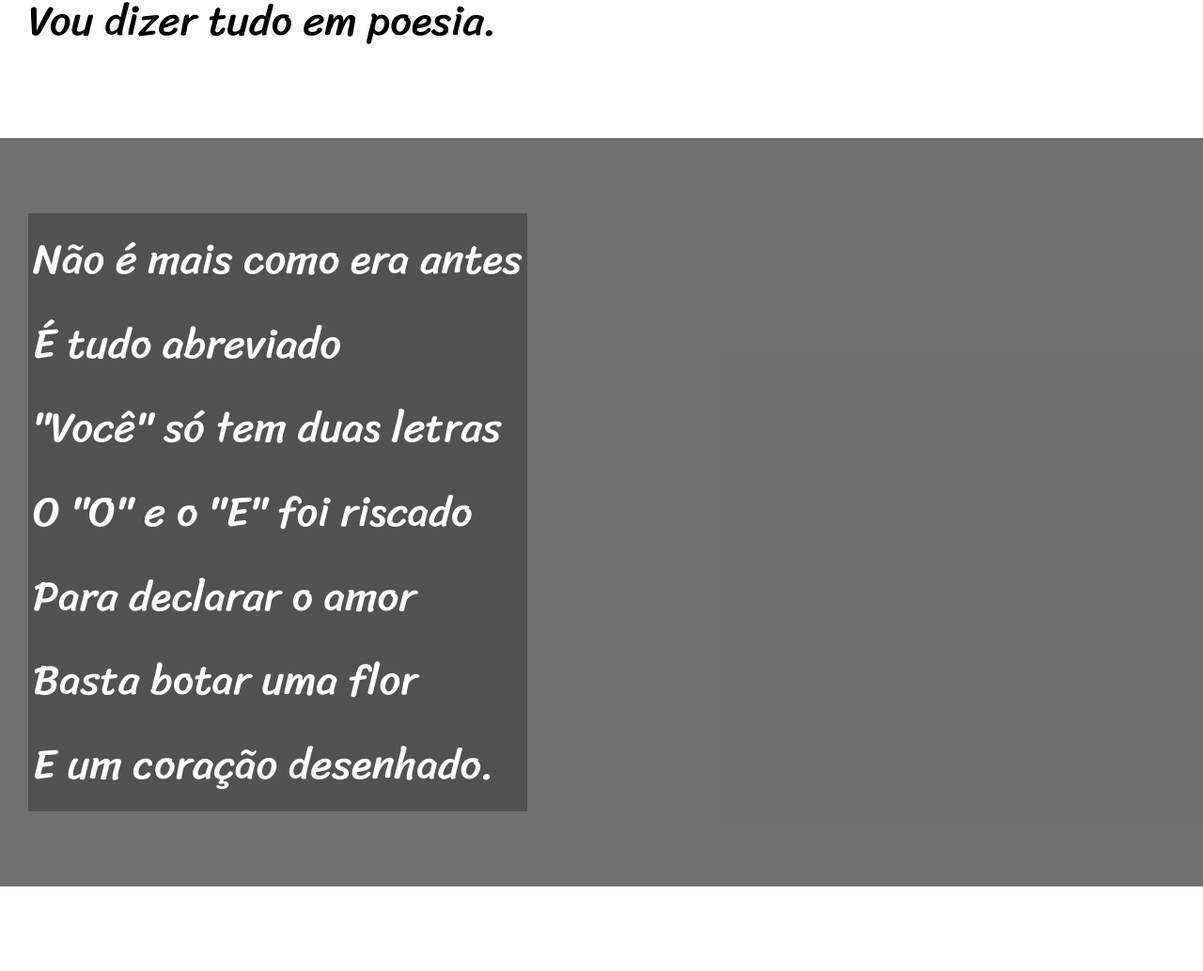
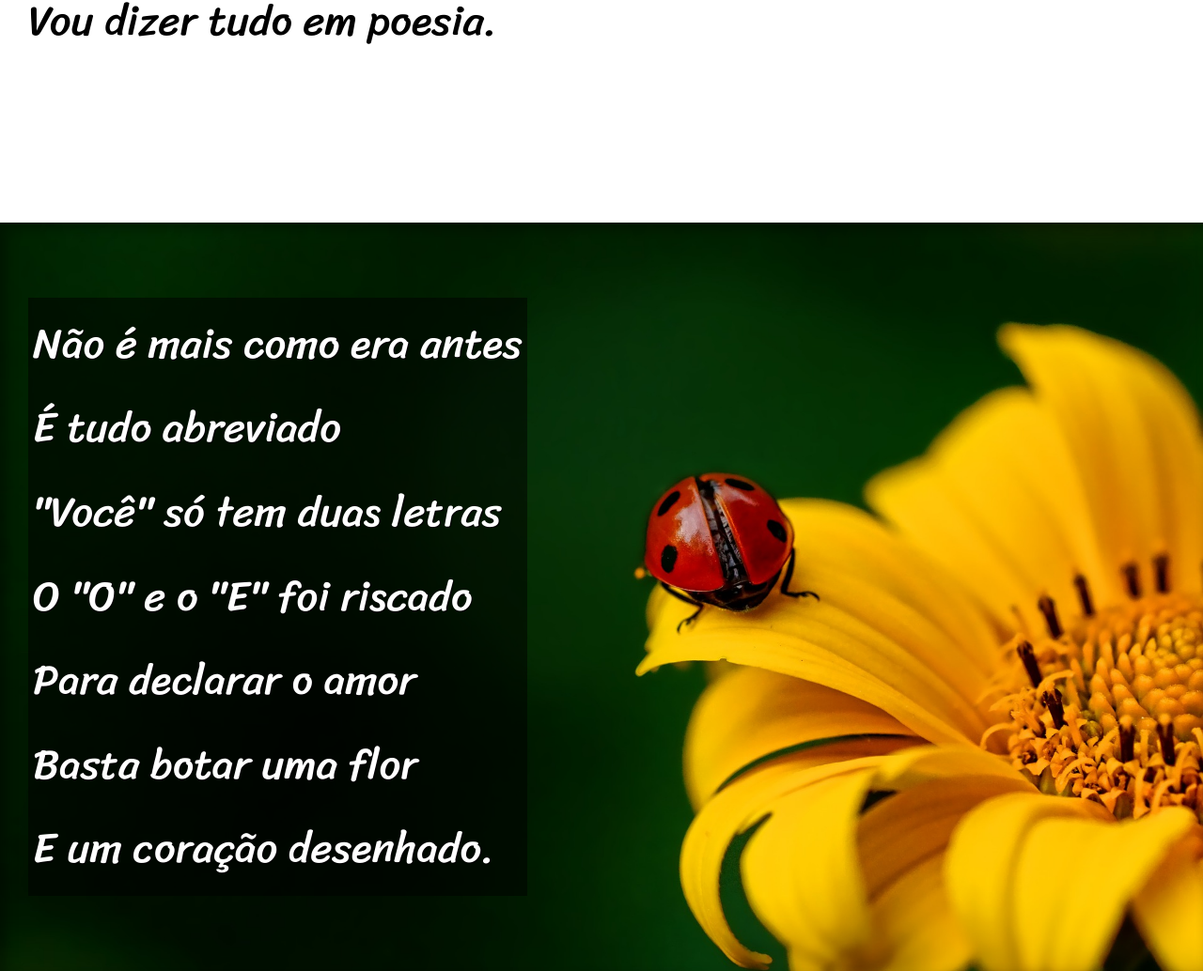
Before and after one commit to Fabianjoo/HTML-CSS, a plain HTML site: page Desafios/d012/index.html in a window 1280 px wide. Shown: the part 900-1934 px from the top of the page at 94% size. Drawn offline with Linux system fonts and the light colour scheme.

Commit message:
finalizado

```diff
--- a/Desafios/d012/estilo/style.css
+++ b/Desafios/d012/estilo/style.css
@@ -58,6 +58,9 @@ section{
     font-family: var(--fonte3);
     font-size: 3.5vw;
 }
+section > p{
+    padding-bottom:2em ;
+}
 
 section.normal{
     background-color: white;
@@ -67,12 +70,25 @@ section.normal{
 section.imagem{
     background-color: rgba(0, 0, 0, 0.342);
     color: white;
+    box-shadow: inset 6px 6px 13px 0px rgba(0, 0, 0, 0.377);
+    background-attachment: fixed;
+    background-size: cover;
 }
 
 section.imagem > p{
     display: inline-block;
     padding: 5px;
-    background-color: rgba(0, 0, 0, 0.281);
+    background-color: rgba(0, 0, 0, 0.514);
+    text-shadow: 1px 1px 0px black;
+}
+
+section#img01{
+    background-image: url(../imagens/background001.jpg);
+    background-position: right center;
+}
+
+section#img02{
+    background-image: url(../imagens/background002.jpg);
 }
 
 footer{
--- a/Desafios/d012/index.html
+++ b/Desafios/d012/index.html
@@ -24,7 +24,7 @@
         </p>
     </section>
 
-    <section class="imagem">
+    <section class="imagem" id="img01">
         <p>
             Não é mais como era antes<br>
             É tudo abreviado<br>
@@ -58,7 +58,7 @@
         </p>
     </section>
 
-    <section class="imagem">
+    <section class="imagem" id="img02">
         <p>
             Tenho saudade das cartas<br>
             Escritas com a própria mão<br>
```
